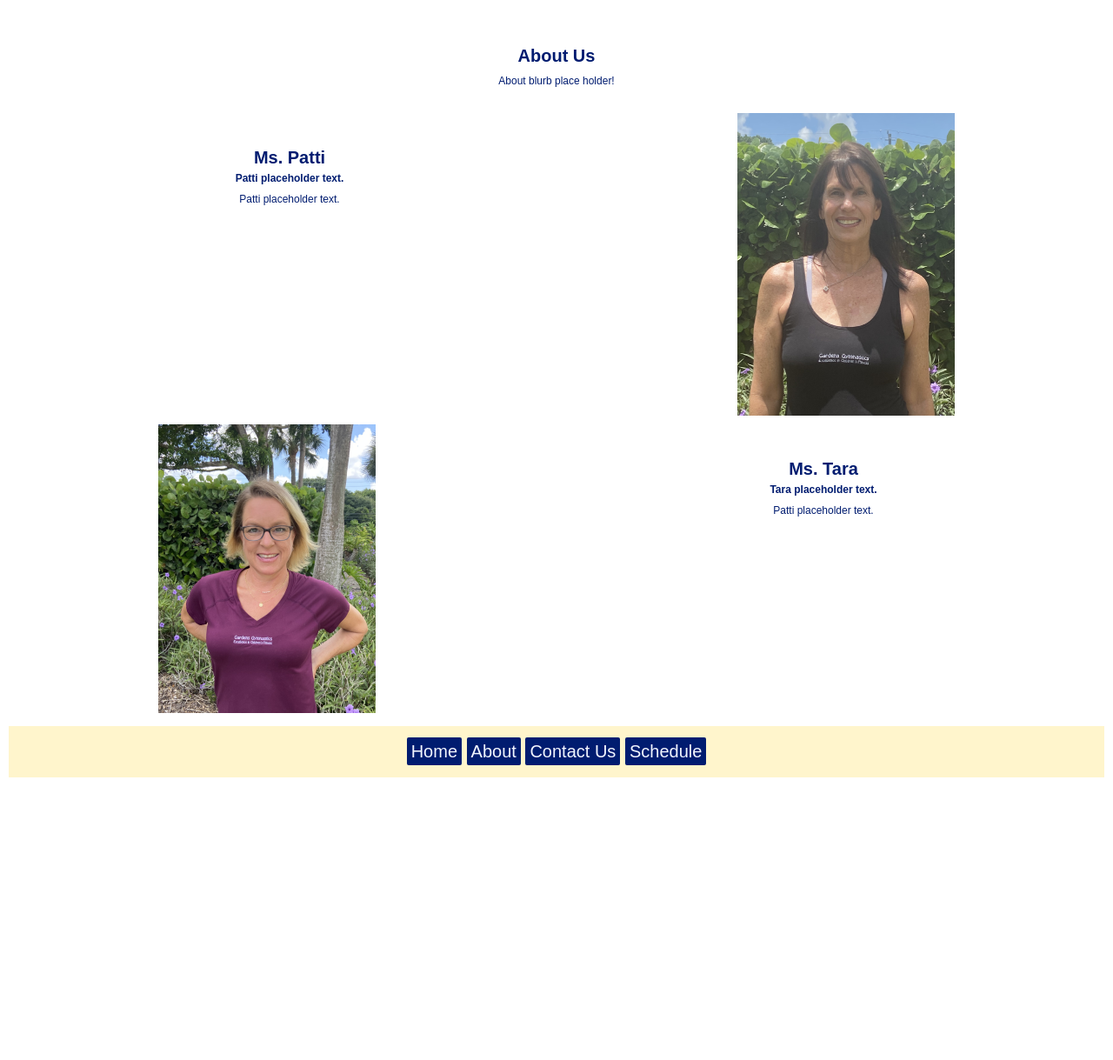
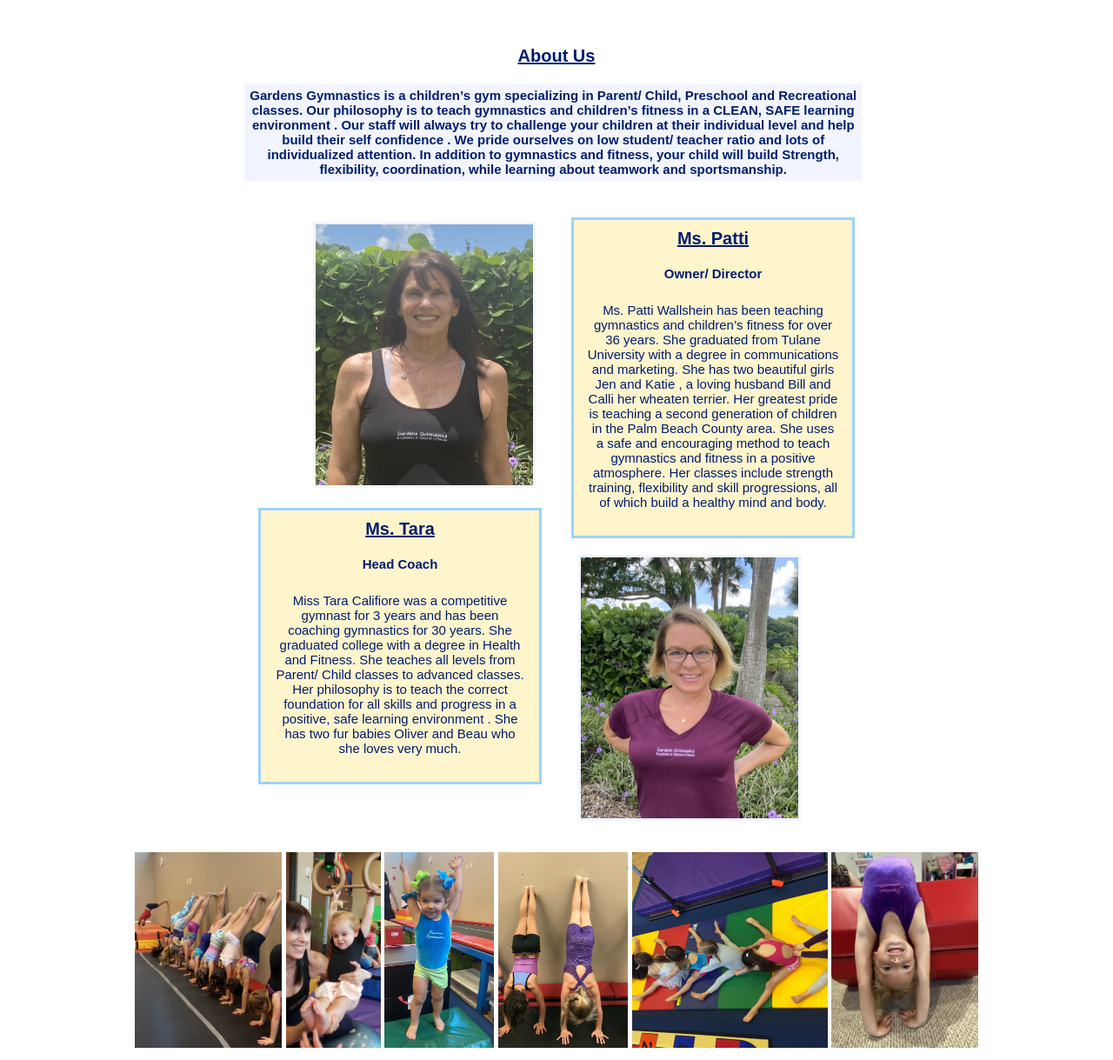
Before and after one commit to ktwall/project3, a plain HTML site: page about.html in a window 1280 px wide. Shown: the part 121-1340 px from the top of the page at 87% size. Before the commit the page ends 1025 px from the top, so only its background shows below. Drawn offline with nearby package versions, Linux system fonts and the light colour scheme; a web font is replaced by a local one.

Commit message:
about page text updates

```diff
--- a/about.html
+++ b/about.html
@@ -22,7 +22,13 @@
 
     <link rel="icon" type="image/png" href="images/favicon.png" />
 
+    <link href="lightbox/src/css/lightbox.css" rel="stylesheet" />
+
     <link href="css/styles.css" rel="stylesheet" type="text/css" >
+
+    <script src="https://ajax.googleapis.com/ajax/libs/jquery/3.3.1/jquery.min.js"></script>
+
+
   </head>
   <body>
 
@@ -53,7 +59,7 @@
       <div class="container">
         <div class="header-about">
           <h1>About Us</h1>
-          <p>About blurb place holder!</p>
+          <p>Gardens Gymnastics is a children’s gym specializing in Parent/ Child, Preschool and Recreational classes. Our philosophy is to teach gymnastics and children’s fitness in a CLEAN, SAFE learning environment . Our staff will always try to challenge your children at their individual level and help build their self confidence . We pride ourselves on low student/ teacher ratio and lots of individualized attention. In addition to gymnastics and fitness, your child will build Strength, flexibility, coordination, while learning about teamwork and sportsmanship. </p>
         </div>
       </div>
 
@@ -61,28 +67,35 @@
         <section class="body">
           <div class="text-patti">
               <h2> <span class="bold"> Ms. Patti</span></h2>
-              <p> Patti placeholder text.  </p>
-              <p> Patti placeholder text.  </p>
+              <p> Owner/ Director</p>
+              <p> Ms. Patti Wallshein has been teaching gymnastics and children’s fitness for over 36 years. She graduated from Tulane University with a degree in communications and marketing. She has two beautiful girls Jen and Katie , a loving husband Bill and Calli her wheaten terrier. Her greatest pride is teaching a second generation of children in the Palm Beach County area. She uses a safe and encouraging method to teach gymnastics and fitness in a positive atmosphere. Her classes include strength training, flexibility and skill progressions, all of which build a healthy mind and body.</p>
           </div>
 
           <div class="patti">
-              <img src="images/patti.png" alt="Ms. Patti" title="Ms. Patti image" width="300"/>
+              <img src="images/patti.png" alt="Ms. Patti" title="Ms. Patti image" height="300"/>
           </div>
 
           <div class="text-tara">
               <h3> <span class="bold"> Ms. Tara</span></h3>
-              <p> Tara placeholder text. </p>
-              <p> Patti placeholder text.  </p>
+              <p> Head Coach </p>
+              <p> Miss Tara Califiore was a competitive gymnast for 3 years and has been coaching gymnastics for 30 years. She graduated college with a degree in Health and Fitness. She teaches all levels from Parent/ Child classes to advanced classes. Her philosophy is to teach the correct foundation for all skills and progress in a positive, safe learning environment . She has two fur babies Oliver and Beau who she loves very much.</p>
           </div>
 
           <div class="tara">
-              <img src="images/tara.png" alt="Ms. Tara" title="Ms. Tara image" width="300"/>
+              <img src="images/tara.png" alt="Ms. Tara" title="Ms. Tara image" height="300"/>
           </div>
 
         </section>
       </div>
 
-
+      <div class="about-images">
+          <a href="images/cartwheels.png" data-lightbox="image-1" data-title="Group Handstands"><img src="images/cartwheels.png" alt="Group Handstands" title="Group Handstands" height="225"/></a>
+          <a href="images/rings.png" data-lightbox="image-2" data-title="mommy and me class"><img src="images/rings.png" alt="mommy and me class" title="mommy and me class" height="225"/></a>
+          <a href="images/tada.png" data-lightbox="image-3" data-title="Ta-Da!"><img src="images/tada.png" alt="student posing" title="Ta-Da!" height="225"/></a>
+          <a href="images/tumbletrack.png" data-lightbox="image-4" data-title="Happy Handstand"><img src="images/tumbletrack.png" alt="Happy Handstand" title="Happy Handstand" height="225"/></a>
+          <a href="images/groupstretch.png" data-lightbox="image-5" data-title="Rec class stretch"><img src="images/groupstretch.png" alt="stretching" title="Rec class stretch" height="225"/></a>
+          <a href="images/student3.png" data-lightbox="image-6" data-title="preschool- back flips"><img src="images/student3.png" alt="preschool- back flips" title="preschool- back flips" height="225"/></a>
+      </div>
 
     </main>
 
@@ -99,5 +112,7 @@
       </div>
     </footer>
 
+    <script src="lightbox/src/js/lightbox.js"></script>
+
   </body>
 </html>
--- a/css/styles.css
+++ b/css/styles.css
@@ -117,7 +117,7 @@ footer {
 }
 
 .header {
-    outline: 2px solid #fff5cc;
+    outline: 3px solid #fff5cc;
     width: 700px;
     text-align: center;
     display: inline-block;
@@ -144,6 +144,21 @@ footer {
   font-weight: bold;
 }
 
+.class-rules {
+  width: 300px;
+  background: #fff5cc;
+  margin: 10px;
+  outline: 3px solid #9CD2FF;
+  font-weight: bold;
+  display: inline-block;
+  padding: 10px;
+}
+
+.class-rules h3 {
+  text-decoration: underline;
+  text-decoration-color: #9CD2FF;
+}
+
 /*==========================
 
   About Page Styling
@@ -157,10 +172,23 @@ main {
 
 .header-about {
   margin-bottom: 20px;
-  width: 30%;
+  width: 70%;
   text-align: center;
   display: inline-block;
 }
+
+.header-about h1 {
+  text-decoration: underline;
+}
+
+
+.header-about p {
+  font-size: 15px;
+  font-weight: bold;
+  width: 700px;
+  background: #F2F5FF;
+}
+
 
 
 .text-patti, .patti {
@@ -170,18 +198,20 @@ main {
 
 .patti img {
     width: 100%;
-    float: right 70px;
-    margin: 5px;
+    float: right;
+    margin: 15px;
     max-width: 250px;
     min-height: 100px;
     vertical-align: top;
+    outline: 3px solid #F2F5FF;
 }
 
 .text-patti {
     vertical-align: top;
-    padding: 45px;
-    float: left;
+    padding: 10px;
+    float: right;
 }
+
 
 .text-tara, .tara {
     width: 45%;
@@ -190,17 +220,48 @@ main {
 
 .tara img {
     width: 100%;
-    float: left 70px;
-    margin: 5px;
+    float: left;
+    margin: 15px;
     max-width: 250px;
     min-height: 100px;
     vertical-align: top;
+    outline: 3px solid #F2F5FF;
 }
 
 .text-tara {
     vertical-align: top;
-    padding: 45px;
-    float: right;
+    padding: 10px;
+    float: left;
+}
+
+.text-patti,
+.text-tara {
+  width: 300px;
+  background: #fff5cc;
+  margin: 10px;
+  outline: 3px solid #9CD2FF;
+}
+
+.text-patti h2,
+.text-tara h3 {
+  text-decoration: underline;
+}
+
+p {
+    display: block;
+    margin-block-start: 1em;
+    margin-block-end: 1em;
+    margin-inline-start: 0px;
+    margin-inline-end: 0px;
+    font-size: 15px;
+}
+
+
+section.body {
+    max-width: 700px;
+    display: inline-block;
+    margin: 0 auto;
+    align-items: center;
 }
 
 .container1 p:first-of-type {
@@ -226,6 +287,19 @@ main {
   to {
     transform: translatex(1250px);
   }
+}
+
+
+.about-images {
+  display: inline-block;
+  height: 225px;
+  margin: 20px;
+}
+
+span.lb-caption {
+    font-size: 15px !important;
+    color: white;
+    font-family:'Geosans';
 }
 
 /*==========================
```
Also changed, not shown: index.html (+9 -0 lines), images/cartwheels.png (added), images/groupstretch.png (added), images/rings.png (added), images/tada.png (added), images/tumbletrack.png (added).
